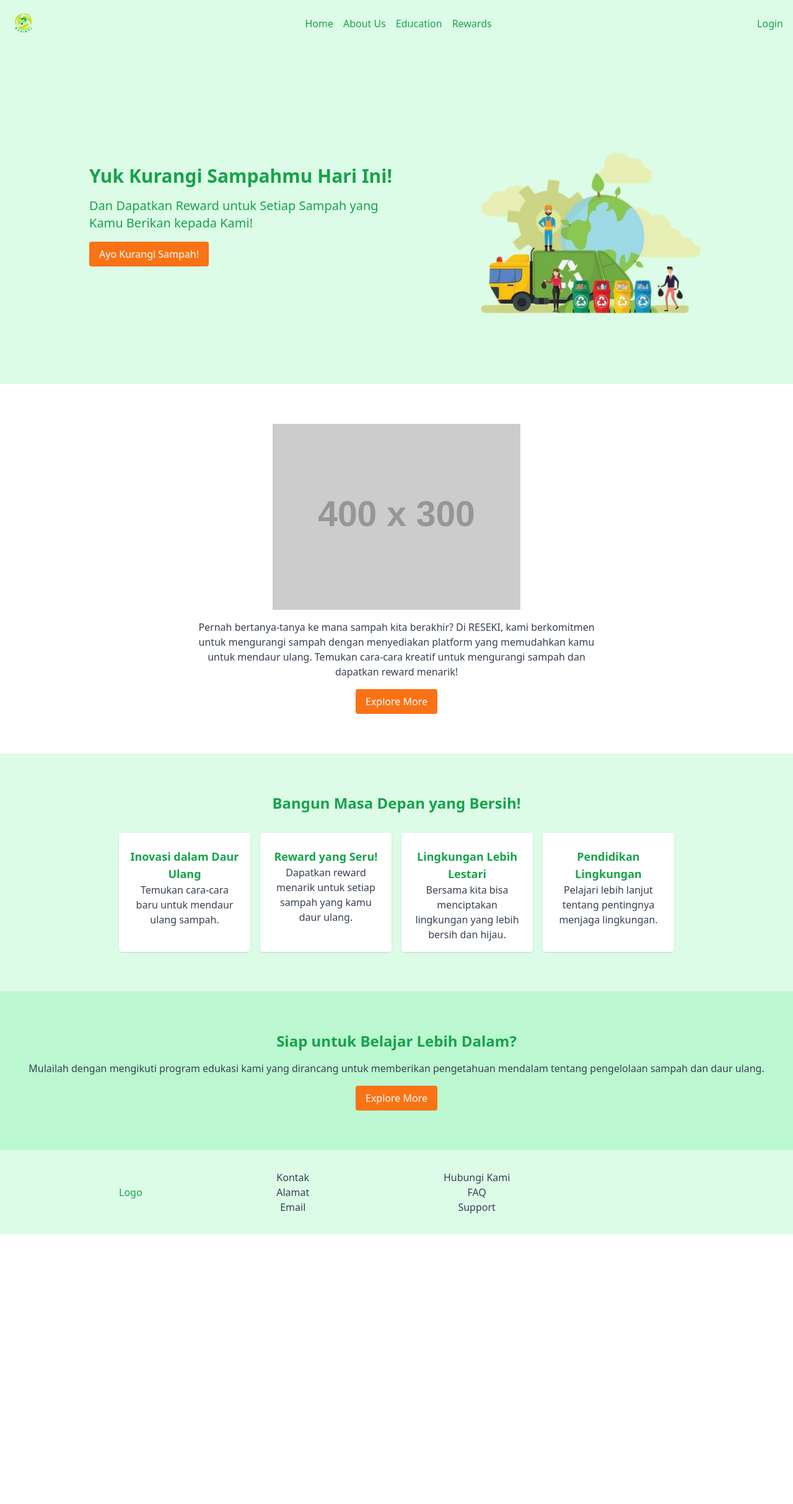
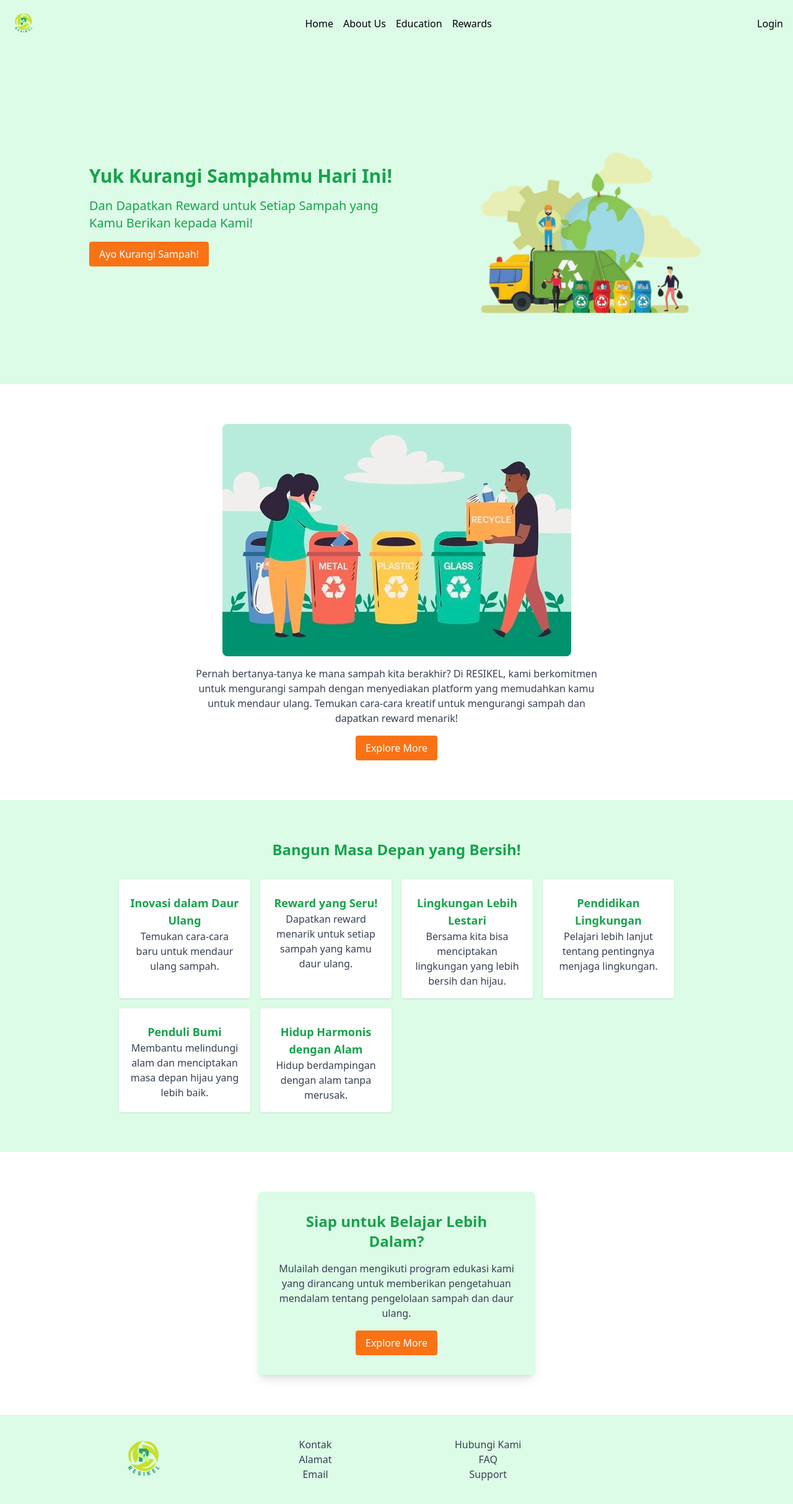
Before and after one commit to hanageofanii/resikel, a React (Vite) app: page / in a window 1280 px wide. Shown: the whole page at 62% size. Before the commit the page ends 1992 px from the top, so only its background shows below. Built offline with nearby package versions, Linux system fonts and the light colour scheme.

Commit message:
add explore more

```diff
--- a/index.html
+++ b/index.html
@@ -2,9 +2,9 @@
 <html lang="en">
   <head>
     <meta charset="UTF-8" />
-    <link rel="icon" type="image/svg+xml" href="/vite.svg" />
+    <link rel="icon" type="image/svg+xml" href="./logo.png" />
     <meta name="viewport" content="width=device-width, initial-scale=1.0" />
-    <title>Vite + React</title>
+    <title>RESIKEL</title>
   </head>
   <body>
     <div id="root"></div>
--- a/src/App.jsx
+++ b/src/App.jsx
@@ -7,15 +7,15 @@ export default function App() {
               </div>
               <nav>
                   <ul className="flex space-x-4">
-                      <li><a href="#" className="text-green-600 hover:text-green-800">Home</a></li>
-                      <li><a href="#" className="text-green-600 hover:text-green-800">About Us</a></li>
-                      <li><a href="#" className="text-green-600 hover:text-green-800">Education</a></li>
-                      <li><a href="#" className="text-green-600 hover:text-green-800">Rewards</a></li>
+                      <li><a href="#" className="text-black-600 hover:text-green-800">Home</a></li>
+                      <li><a href="#" className="text-black-600 hover:text-green-800">About Us</a></li>
+                      <li><a href="#" className="text-black-600 hover:text-green-800">Education</a></li>
+                      <li><a href="#" className="text-black-600 hover:text-green-800">Rewards</a></li>
                   </ul>
               </nav>
               <div className="flex items-center space-x-2">
                   <i className="fas fa-user text-green-600"></i>
-                  <span className="text-green-600">Login</span>
+                  <span className="text-black-600">Login</span>
               </div>
           </header>
           <main>
@@ -31,9 +31,9 @@ export default function App() {
               </section>
                 <section className="bg-white text-center py-16">
                     <div className="max-w-2xl mx-auto">
-                        <img src="https://placehold.co/400x300" alt="Person recycling waste" className="mx-auto" />
+                        <img src="./2.jpg" alt="image" className="mx-auto rounded-lg" />
                         <p className="mt-4 text-gray-700">
-                            Pernah bertanya-tanya ke mana sampah kita berakhir? Di RESEKI, kami berkomitmen untuk mengurangi sampah dengan menyediakan platform yang memudahkan kamu untuk mendaur ulang. Temukan cara-cara kreatif untuk mengurangi sampah dan dapatkan reward menarik!
+                            Pernah bertanya-tanya ke mana sampah kita berakhir? Di RESIKEL, kami berkomitmen untuk mengurangi sampah dengan menyediakan platform yang memudahkan kamu untuk mendaur ulang. Temukan cara-cara kreatif untuk mengurangi sampah dan dapatkan reward menarik!
                         </p>
                         <button className="mt-4 bg-orange-500 text-white py-2 px-4 rounded hover:bg-orange-600">Explore More</button>
                     </div>
@@ -61,20 +61,36 @@ export default function App() {
                           <h3 className="mt-2 text-lg font-bold text-green-600">Pendidikan Lingkungan</h3>
                           <p className="text-gray-700">Pelajari lebih lanjut tentang pentingnya menjaga lingkungan.</p>
                       </div>
+                      <div className="bg-white p-4 rounded shadow">
+                          <i className="fas fa-lightbulb text-green-600 text-3xl"></i>
+                          <h3 className="mt-2 text-lg font-bold text-green-600">Penduli Bumi</h3>
+                          <p className="text-gray-700">Membantu melindungi alam dan menciptakan masa depan hijau yang lebih baik.</p>
+                      </div>
+                      <div className="bg-white p-4 rounded shadow">
+                          <i className="fas fa-lightbulb text-green-600 text-3xl"></i>
+                          <h3 className="mt-2 text-lg font-bold text-green-600">Hidup Harmonis dengan Alam</h3>
+                          <p className="text-gray-700">Hidup berdampingan dengan alam tanpa merusak.</p>
+                      </div>
                   </div>
               </section>
-              <section className="bg-green-200 text-center py-16">
+              <section className="bg-white-200 text-center py-16 flex justify-center">
+                <div className="bg-green-100 rounded-lg shadow-lg p-8 max-w-md">
                   <h2 className="text-2xl font-bold text-green-600">Siap untuk Belajar Lebih Dalam?</h2>
                   <p className="mt-4 text-gray-700">
-                      Mulailah dengan mengikuti program edukasi kami yang dirancang untuk memberikan pengetahuan mendalam tentang pengelolaan sampah dan daur ulang.
+                    Mulailah dengan mengikuti program edukasi kami yang dirancang untuk memberikan pengetahuan mendalam tentang pengelolaan sampah dan daur ulang.
                   </p>
-                  <button className="mt-4 bg-orange-500 text-white py-2 px-4 rounded hover:bg-orange-600">Explore More</button>
-              </section>
+                  <button className="mt-4 bg-orange-500 text-white py-2 px-4 rounded hover:bg-orange-600">
+                    Explore More
+                  </button>
+                </div>
+          </section>
           </main>
           <footer className="bg-green-100 text-center py-8">
               <div className="max-w-4xl mx-auto">
                   <div className="flex justify-between items-center flex-col md:flex-row">
-                      <div className="text-green-600">Logo</div>
+                      <div className="flex items-center">
+                        <img src= "./logo.png" alt="Logo Resikel" className="w-20 h-20 mr-3" />
+                      </div>
                       <div className="text-gray-700">
                           <p>Kontak</p>
                           <p>Alamat</p>
```
Also changed, not shown: public/2.jpg (added).
